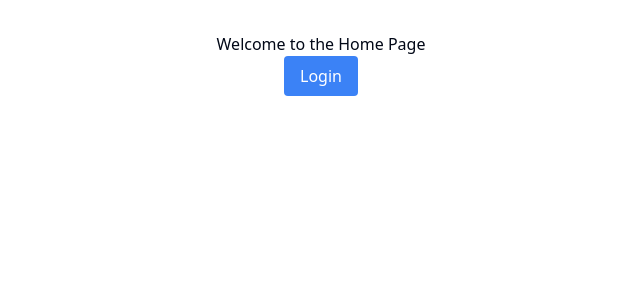
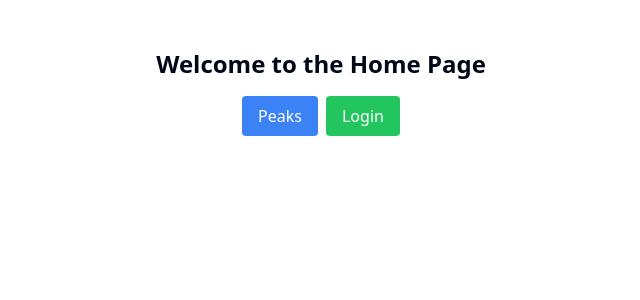
Before and after one commit to Dalar-Coin/EarTrainr, a React (Vite) app in the folder Client/: page / in a window 1280 px wide. Shown: the top 300 px of the page, without its empty margins (319-959 px from the left). Built offline with nearby package versions, Linux system fonts and the light colour scheme.

Commit message:
Peaks access without login

```diff
--- a/Client/src/pages/Home.tsx
+++ b/Client/src/pages/Home.tsx
@@ -5,29 +5,29 @@ function Home() {
   const { isAuthenticated, logout } = useAuth();
 
   return (
-    <div>
-      <h1>Welcome to the Home Page</h1>
-      {isAuthenticated ? (
-        <>
+    <div className="p-4">
+      <h1 className="text-2xl font-bold mb-4">Welcome to the Home Page</h1>
+      <div className="space-x-2">
+        <Link to="/peaksConfig">
+          <button className="px-4 py-2 bg-blue-500 text-white rounded hover:bg-blue-600">
+            Peaks
+          </button>
+        </Link>
+        {isAuthenticated ? (
           <button
             onClick={logout}
-            className="px-4 py-2 bg-red-500 text-white rounded hover:bg-red-600 mr-2"
+            className="px-4 py-2 bg-red-500 text-white rounded hover:bg-red-600"
           >
             Logout
           </button>
-          <Link to="/peaksConfig">
-            <button className="px-4 py-2 bg-blue-500 text-white rounded hover:bg-blue-600">
-              Peaks
+        ) : (
+          <Link to="/login">
+            <button className="px-4 py-2 bg-green-500 text-white rounded hover:bg-green-600">
+              Login
             </button>
           </Link>
-        </>
-      ) : (
-        <Link to="/login">
-          <button className="px-4 py-2 bg-blue-500 text-white rounded hover:bg-blue-600">
-            Login
-          </button>
-        </Link>
-      )}
+        )}
+      </div>
     </div>
   );
 }
```
